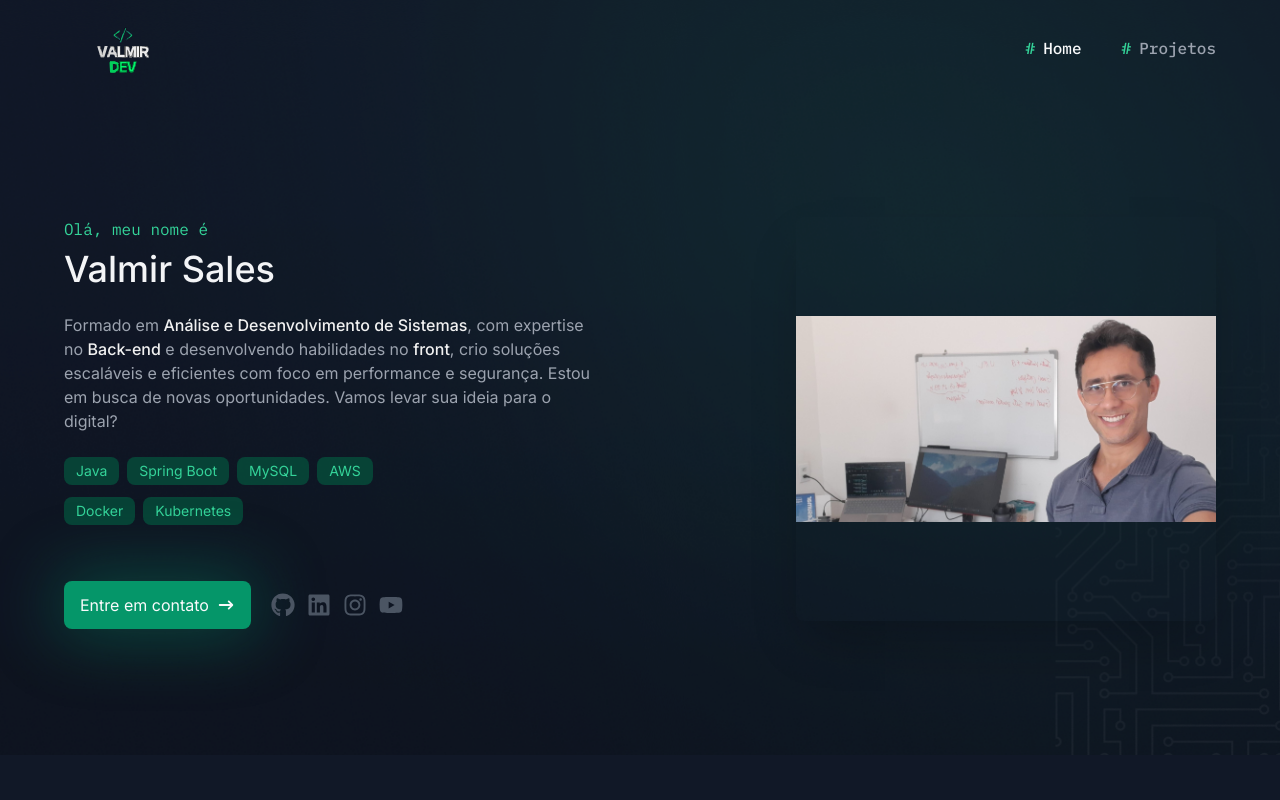
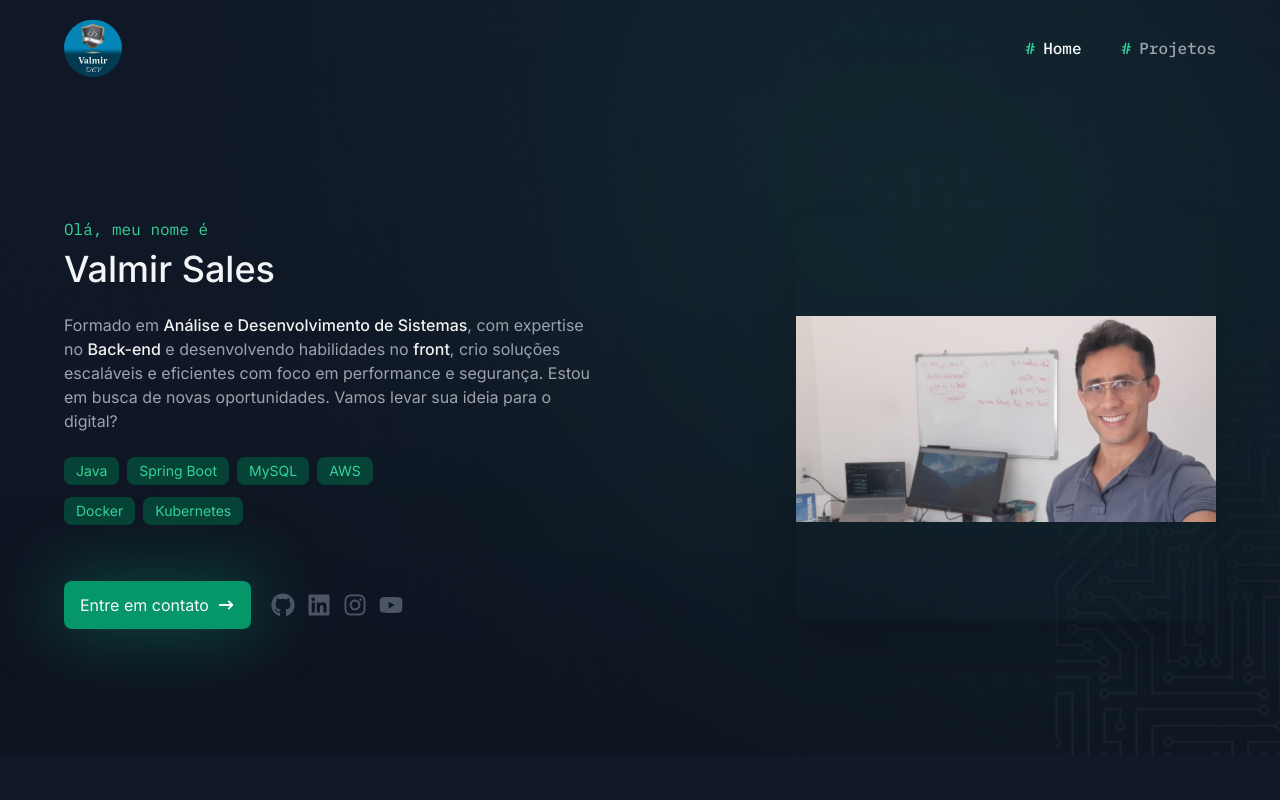
Before and after one commit to ValmirSGama/my-portfolio, a Next.js app: page / in a window 1280 px wide. Shown: the top 800 px of the page. Built offline with nearby package versions, Linux system fonts and the light colour scheme.

Commit message:
Atualização do logo pessoal

```diff
--- a/app/components/header/index.tsx
+++ b/app/components/header/index.tsx
@@ -29,8 +29,8 @@ export const Header = () => {
           <Image
             src="/images/LogoValmir.svg"
             alt="Logo VALMIR DEV"
-            width={118}
-            height={109}
+            width={58}
+            height={49}
           />
         </Link>
 
```
Also changed, not shown: public/images/LogoValmir.svg.
